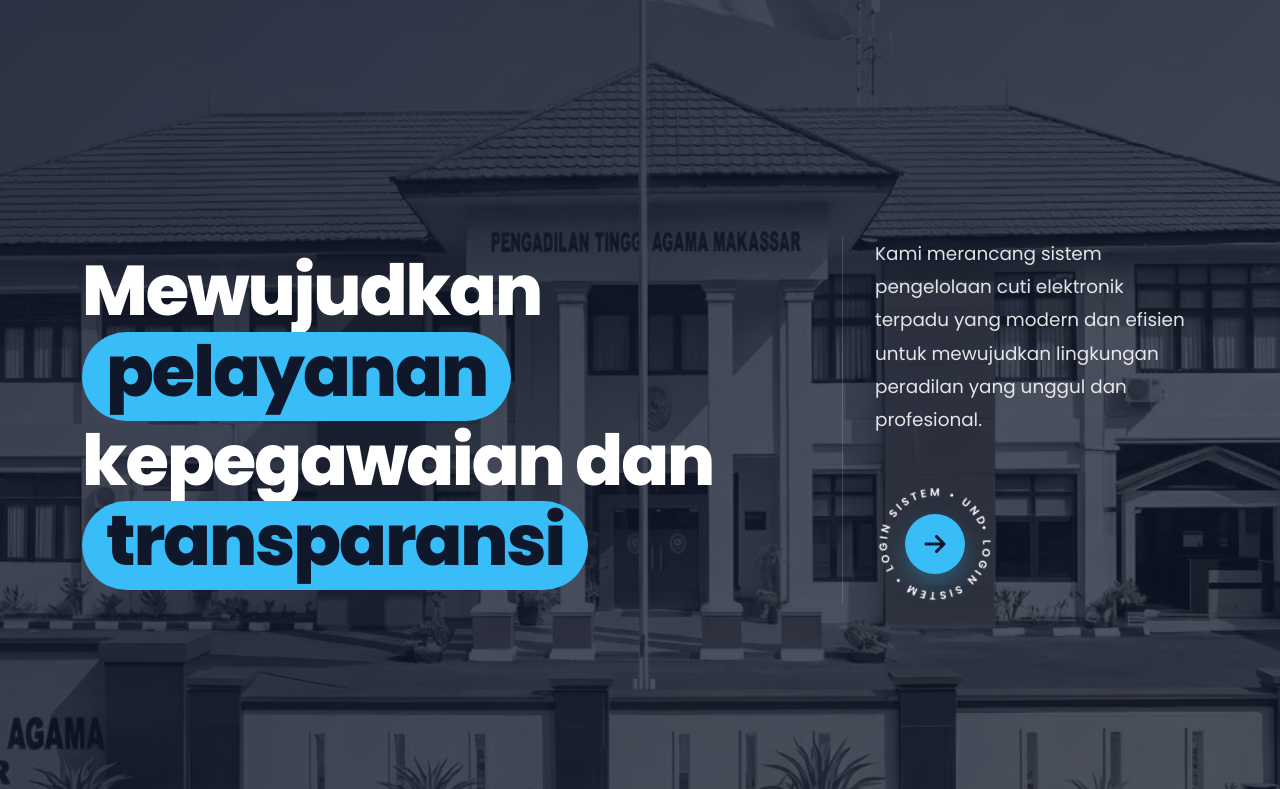
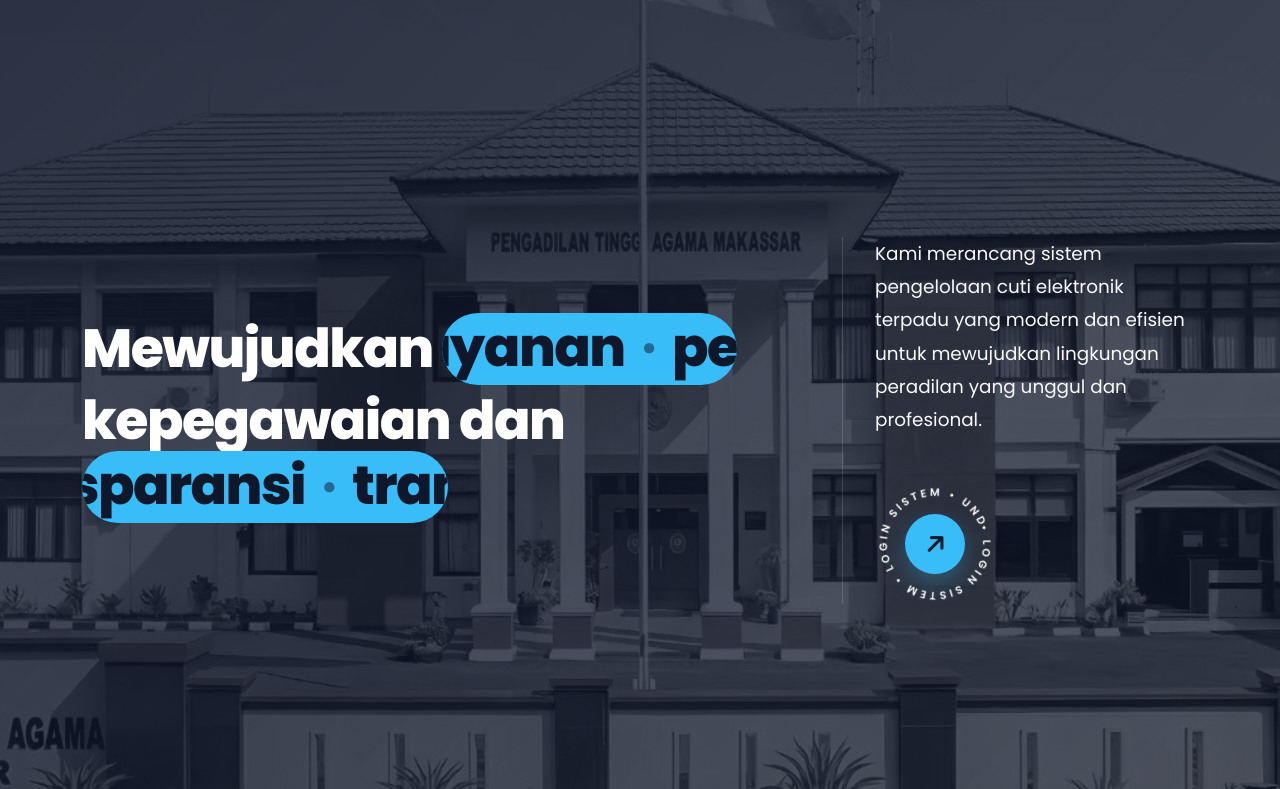
Before and after one commit to Jallrijal/sipadeceng-unfinished, a PHP site: page / in a window 1280 px wide. Shown: the part 302-1091 px from the top of the page. Run offline with PHP 8.4, Linux system fonts and the light colour scheme; some libraries are stand-ins or nearby versions.

Commit message:
Fix hero section

```diff
--- a/app/views/auth/landingpage/_alur.php
+++ b/app/views/auth/landingpage/_alur.php
@@ -12,7 +12,7 @@
 
 					<div class="alur-circular-wrapper mt-5" data-aos="fade-up" data-aos-delay="200">
 						<a href="#pengguna" class="btn-alur-circle">
-							<i class="fas fa-arrow-up border-0" style="transform: rotate(45deg);"></i>
+							<i class="fas fa-arrow-up border-0"></i>
 						</a>
 						<svg class="alur-circular-text" viewBox="0 0 100 100">
 							<path d="M 50,50 m -37,0 a 37,37 0 1,1 74,0 a 37,37 0 1,1 -74,0" id="circle-path-alur" fill="none"></path>
--- a/app/views/auth/landingpage/_hero.php
+++ b/app/views/auth/landingpage/_hero.php
@@ -3,22 +3,37 @@
     <div class="hero-dark-overlay"></div>
     <div class="container hero-content-wrapper position-relative h-100">
         <div class="row align-items-center" style="min-height: 80vh;">
-            <div class="col-12 col-lg-8 position-relative z-3">
-                <h1 class="hero-axios-title text-white mb-0">
-                    Mewujudkan <span class="pill-blue">pelayanan</span><br>
+            <div class="col-12 col-lg-8 position-relative z-3 text-center text-lg-start">
+                <h1 class="hero-axios-title text-white mb-0" data-aos="fade-up" data-aos-duration="1000">
+                    Mewujudkan
+                    <span class="pill-blue-wrapper" style="width: 5.5em;">
+                        <span class="pill-blue-marquee">
+                            <span>pelayanan</span><span class="px-3 opacity-50" style="font-size: 0.6em;">•</span>
+                            <span>pelayanan</span><span class="px-3 opacity-50" style="font-size: 0.6em;">•</span>
+                            <span>pelayanan</span><span class="px-3 opacity-50" style="font-size: 0.6em;">•</span>
+                            <span>pelayanan</span><span class="px-3 opacity-50" style="font-size: 0.6em;">•</span>
+                        </span>
+                    </span><br>
                     kepegawaian dan<br>
-                    <span class="pill-blue">transparansi</span>
+                    <span class="pill-blue-wrapper" style="width: 6.8em;">
+                        <span class="pill-blue-marquee" style="animation-duration: 10s;">
+                            <span>transparansi</span><span class="px-3 opacity-50" style="font-size: 0.6em;">•</span>
+                            <span>transparansi</span><span class="px-3 opacity-50" style="font-size: 0.6em;">•</span>
+                            <span>transparansi</span><span class="px-3 opacity-50" style="font-size: 0.6em;">•</span>
+                            <span>transparansi</span><span class="px-3 opacity-50" style="font-size: 0.6em;">•</span>
+                        </span>
+                    </span>
                 </h1>
             </div>
 
-            <div class="col-12 col-lg-4 mt-5 mt-lg-0 position-relative z-3">
+            <div class="col-12 col-lg-4 mt-5 mt-lg-0 position-relative z-3 text-center text-lg-start">
                 <div class="axios-side-content">
-                    <p class="hero-axios-desc text-light">
+                    <p class="hero-axios-desc text-light" data-aos="fade-up" data-aos-duration="1000" data-aos-delay="200">
                         Kami merancang sistem pengelolaan cuti elektronik terpadu yang modern dan efisien untuk mewujudkan lingkungan peradilan yang unggul dan profesional.
                     </p>
 
                     <div class="axios-action-area mt-5">
-                        <div class="axios-circular-button-wrapper">
+                        <div class="axios-circular-button-wrapper mx-auto mx-lg-0" data-aos="zoom-in" data-aos-duration="1000" data-aos-delay="400">
                             <a href="<?php echo baseUrl('auth/login'); ?>" class="btn-axios-circle">
                                 <i class="fas fa-arrow-right"></i>
                             </a>
--- a/app/views/auth/landingpage/_hubungi.php
+++ b/app/views/auth/landingpage/_hubungi.php
@@ -21,7 +21,7 @@
 						</svg>
 					</div>
 					<a href="#hubungi" class="btn-hubungi-circle d-flex align-items-center justify-content-center text-decoration-none">
-						<i class="fas fa-arrow-up text-dark" style="transform: rotate(45deg);"></i>
+						<i class="fas fa-arrow-up text-dark"></i>
 					</a>
 				</div>
 			</div>
--- a/app/views/auth/landingpage/_tentang.php
+++ b/app/views/auth/landingpage/_tentang.php
@@ -42,7 +42,7 @@
 					<div class="col-md-4 mb-4 mb-md-0 d-flex justify-content-center justify-content-md-start">
 						<div class="tentang-circular-wrapper">
 							<a href="#alur" class="btn-tentang-circle">
-								<i class="fas fa-arrow-up border-0" style="transform: rotate(45deg);"></i>
+								<i class="fas fa-arrow-up border-0"></i>
 							</a>
 							<svg class="tentang-circular-text" viewBox="0 0 100 100">
 								<path d="M 50,50 m -37,0 a 37,37 0 1,1 74,0 a 37,37 0 1,1 -74,0" id="circle-path-2" fill="none"></path>
--- a/public/css/auth/welcome.css
+++ b/public/css/auth/welcome.css
@@ -210,18 +210,35 @@ body {
     z-index: 2;
 }
 .hero-axios-title {
-    font-size: clamp(3rem, 5.5vw, 5.5rem);
+    font-size: clamp(2.5rem, 4.2vw, 4.5rem);
     font-weight: 800;
     line-height: 1.15;
-    letter-spacing: -2px;
+    letter-spacing: -1.5px;
 }
-.pill-blue {
+.pill-blue-wrapper {
     background-color: #38bdf8;
     color: #0f172a !important;
-    padding: 0 24px;
     border-radius: 100px;
-    display: inline-block;
-    padding-bottom: 8px; /* Adjusting for baseline alignment */
+    display: inline-flex;
+    align-items: center;
+    overflow: hidden;
+    white-space: nowrap;
+    vertical-align: middle;
+    margin-bottom: 5px;
+}
+.pill-blue-marquee {
+    display: inline-flex;
+    align-items: center;
+    padding-bottom: 6px;
+    padding-top: 4px;
+    animation: marquee-running 10s linear infinite;
+}
+.pill-blue-marquee:hover {
+    animation-play-state: paused;
+}
+@keyframes marquee-running {
+    0% { transform: translateX(0); }
+    100% { transform: translateX(-50%); }
 }
 .axios-side-content {
     padding-left: 2rem;
@@ -231,6 +248,10 @@ body {
     .axios-side-content {
         padding-left: 0;
         border-left: none;
+    }
+    .hero-axios-desc {
+        font-size: 0.95rem;
+        line-height: 1.6;
     }
 }
 .hero-axios-desc {
@@ -263,10 +284,17 @@ body {
     text-decoration: none;
     box-shadow: 0 10px 25px rgba(56, 189, 248, 0.3);
 }
+.btn-axios-circle i {
+    transform: rotate(-45deg);
+    transition: transform 0.3s ease;
+}
 .btn-axios-circle:hover {
     transform: scale(1.1);
     background: #ffffff;
     box-shadow: 0 15px 35px rgba(255, 255, 255, 0.4);
+}
+.btn-axios-circle:hover i {
+    transform: rotate(0deg);
 }
 .axios-circular-text {
     position: absolute;
@@ -383,10 +411,17 @@ body {
     text-decoration: none;
     box-shadow: 0 10px 25px rgba(37, 99, 235, 0.3);
 }
+.btn-tentang-circle i {
+    transform: rotate(45deg);
+    transition: transform 0.3s ease;
+}
 .btn-tentang-circle:hover {
     transform: scale(1.1);
     background: #1d4ed8;
     box-shadow: 0 15px 35px rgba(37, 99, 235, 0.4);
+}
+.btn-tentang-circle:hover i {
+    transform: rotate(90deg);
 }
 .tentang-circular-text {
     position: absolute;
@@ -465,10 +500,17 @@ body {
     text-decoration: none;
     box-shadow: 0 10px 25px rgba(56, 189, 248, 0.3);
 }
+.btn-alur-circle i {
+    transform: rotate(45deg);
+    transition: transform 0.3s ease;
+}
 .btn-alur-circle:hover {
     transform: scale(1.1);
     background: #ffffff;
     box-shadow: 0 15px 35px rgba(0, 0, 0, 0.1);
+}
+.btn-alur-circle:hover i {
+    transform: rotate(90deg);
 }
 .alur-circular-text {
     position: absolute;
@@ -758,15 +800,18 @@ body {
     box-shadow: 0 10px 30px rgba(56, 189, 248, 0.3);
     font-size: 1.5rem;
 }
-
 .btn-hubungi-circle .fas {
     color: #0f172a !important;
+    transform: rotate(45deg);
+    transition: transform 0.3s ease;
 }
-
 .btn-hubungi-circle:hover {
     transform: scale(1.1);
     background: #ffffff;
     box-shadow: 0 15px 35px rgba(255, 255, 255, 0.4);
+}
+.btn-hubungi-circle:hover .fas {
+    transform: rotate(90deg);
 }
 
 .hubungi-circular-text-container {
```
